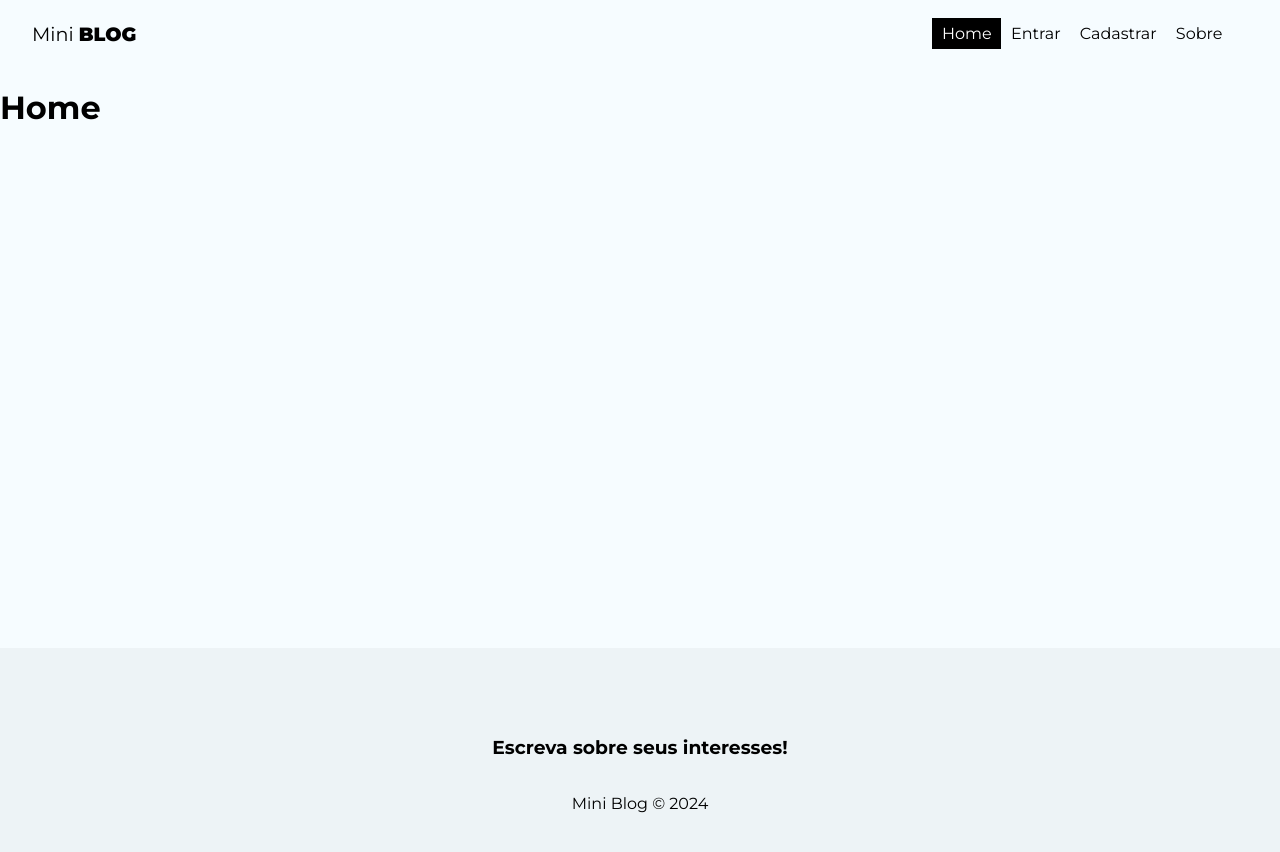
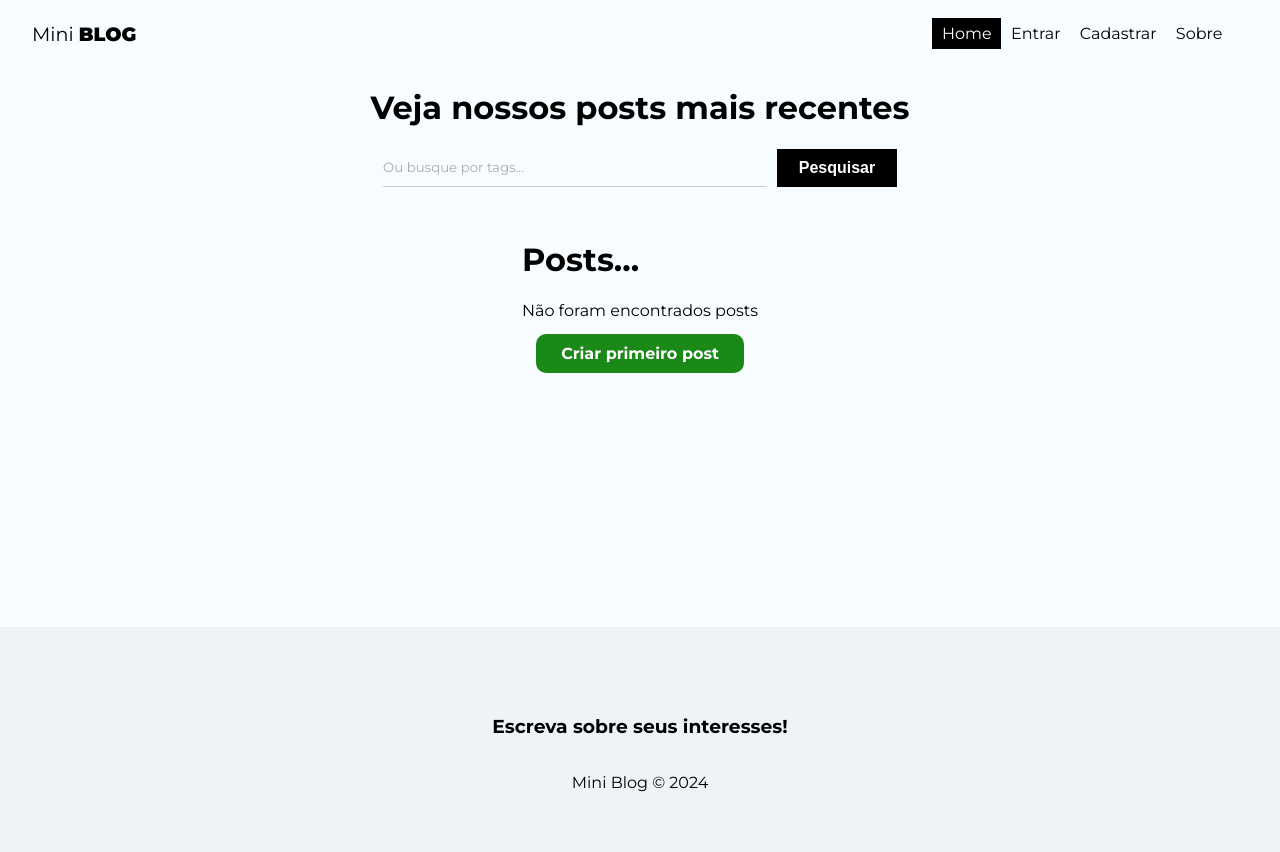
Before and after one commit to SandroCD/curso-react, a React (Create React App) app in the folder 10_MINIBLOG/miniblog/: page / in a window 1280 px wide. Shown: the top 852 px of the page. Built offline with nearby package versions, Linux system fonts and the light colour scheme; no server answers.

Commit message:
Estruturando a Home

```diff
--- a/10_MINIBLOG/miniblog/src/pages/Home/Home.js
+++ b/10_MINIBLOG/miniblog/src/pages/Home/Home.js
@@ -1,10 +1,38 @@
-//CSS
+// CSS
 import styles from "./Home.module.css";
 
+// HOOKS
+import { useNavigate, Link } from "react-router-dom";
+import { useState } from 'react';
+
+// COMPONENTES
+
 const Home = () => {
+  const [query, setQuery] = useState("")
+  const [posts] = useState([])
+
+  const handleSubmit = (e) => {
+    e.prevent.default()
+  };
+
   return (
-    <div>
-      <h1>Home</h1>
+    <div className={styles.home}>
+      <h1>Veja nossos posts mais recentes</h1>
+      <form onSubmit={handleSubmit} className={styles.search_form}>
+        <input type="text" placeholder="Ou busque por tags..." onChange={(e) => setQuery(e.target.value)}/>
+        <button className="btn btn-dark">Pesquisar</button>
+      </form>
+      <div>
+        <h1>Posts...</h1>
+        {posts && posts.length === 0 && (
+          <div className={styles.noposts}>
+            <p>Não foram encontrados posts</p>
+            <Link to="/posts/create" className="btn">
+              Criar primeiro post
+            </Link>
+          </div>
+        )}
+      </div>
     </div>
   );
 };
--- a/10_MINIBLOG/miniblog/src/pages/Home/Home.module.css
+++ b/10_MINIBLOG/miniblog/src/pages/Home/Home.module.css
@@ -0,0 +1,31 @@
+.home {
+    display: flex;
+    flex-direction: column;
+    align-items: center;
+    justify-content: center;
+}
+
+.search_form {
+    max-width: 100%;
+    width: 60%;
+    display: flex;
+    justify-content: center;
+    margin-bottom: 2em;
+}
+
+.search_form input {
+    margin-right: 10px;
+    width: 50%;
+}
+
+.noposts {
+    text-align: center;
+}
+
+.noposts p {
+    margin-bottom: 1.5em;
+}
+
+.noposts a {
+    padding: 10px 25px;
+}
```
